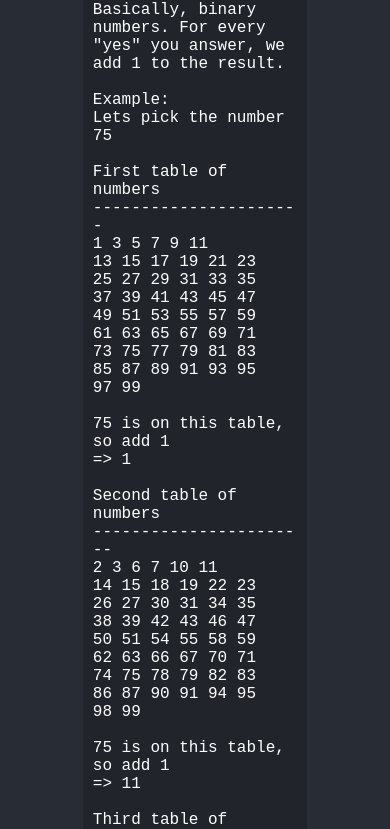
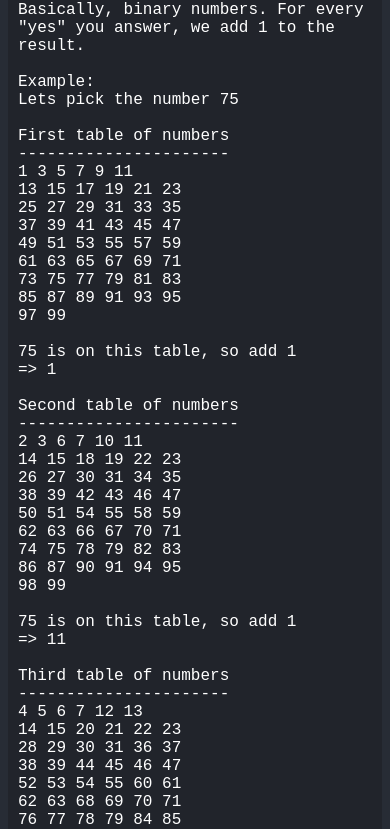
Before and after one commit to Magoninho/99-guess, a plain HTML site: page how.html in a window 390 px wide. Shown: the part 71-900 px from the top of the page. Drawn offline with Linux system fonts and the light colour scheme.

Commit message:
fixing for mobile

```diff
--- a/style/style.css
+++ b/style/style.css
@@ -23,11 +23,14 @@ button {
 
 pre {
 	font-size: x-large;
-	white-space: pre-wrap;       /* Since CSS 2.1 */
-    white-space: -moz-pre-wrap;  /* Mozilla, since 1999 */
-    white-space: -pre-wrap;      /* Opera 4-6 */
-    white-space: -o-pre-wrap;    /* Opera 7 */
-    word-wrap: break-word;       /* Internet Explorer 5.5+ */
+}
+
+article pre {
+	white-space: pre-wrap;
+    white-space: -moz-pre-wrap;
+    white-space: -pre-wrap;
+    white-space: -o-pre-wrap;
+    word-wrap: break-word;
 }
 
 p {
@@ -61,3 +64,11 @@ a {
 	left: 50%;
 	transform: translate(-50%, -50%);
 }
+
+@media screen and (max-width: 900px) {
+
+	article {
+		margin-left: 0px;
+		margin-right: 0px;
+	}
+}
```
